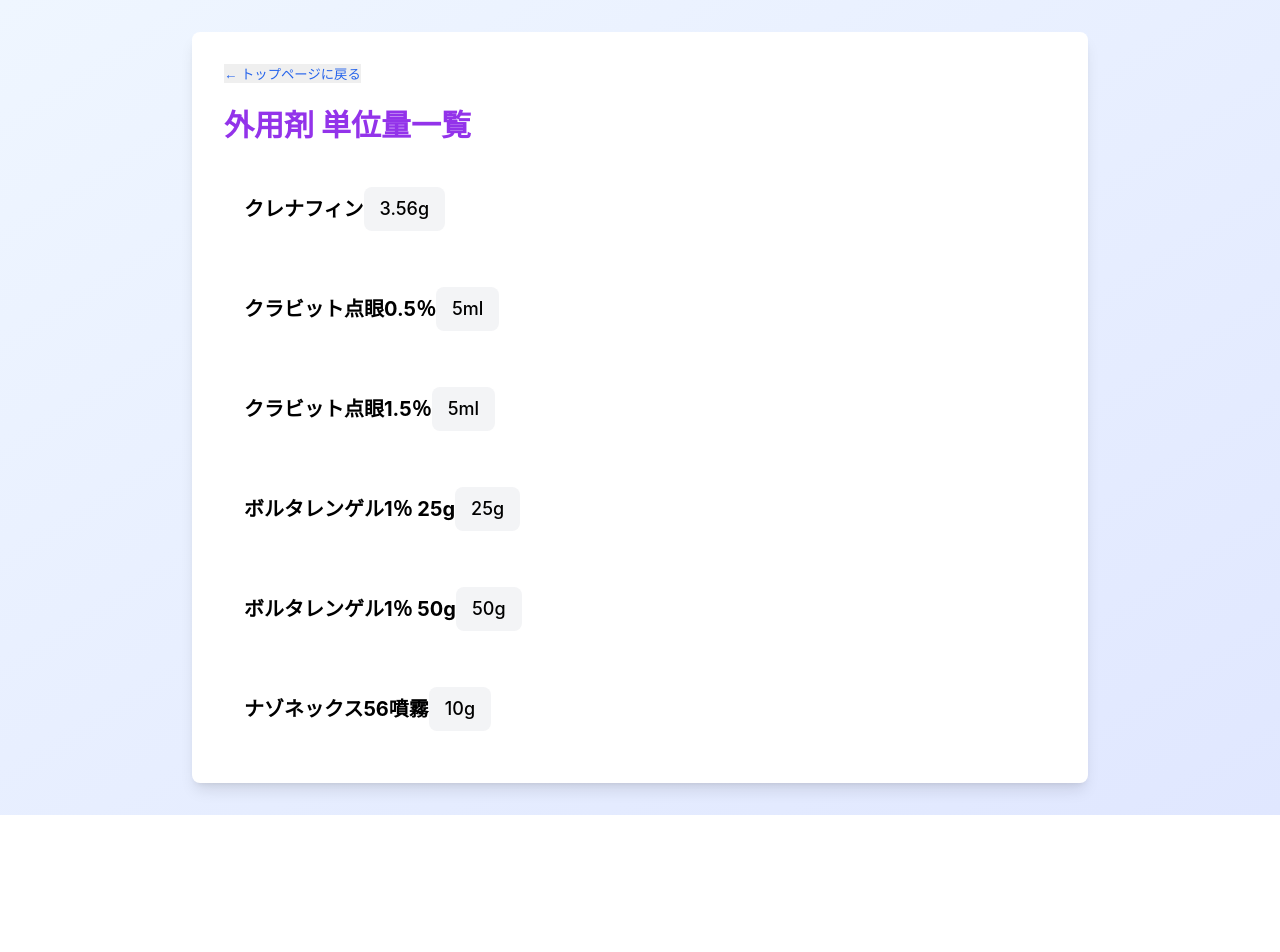
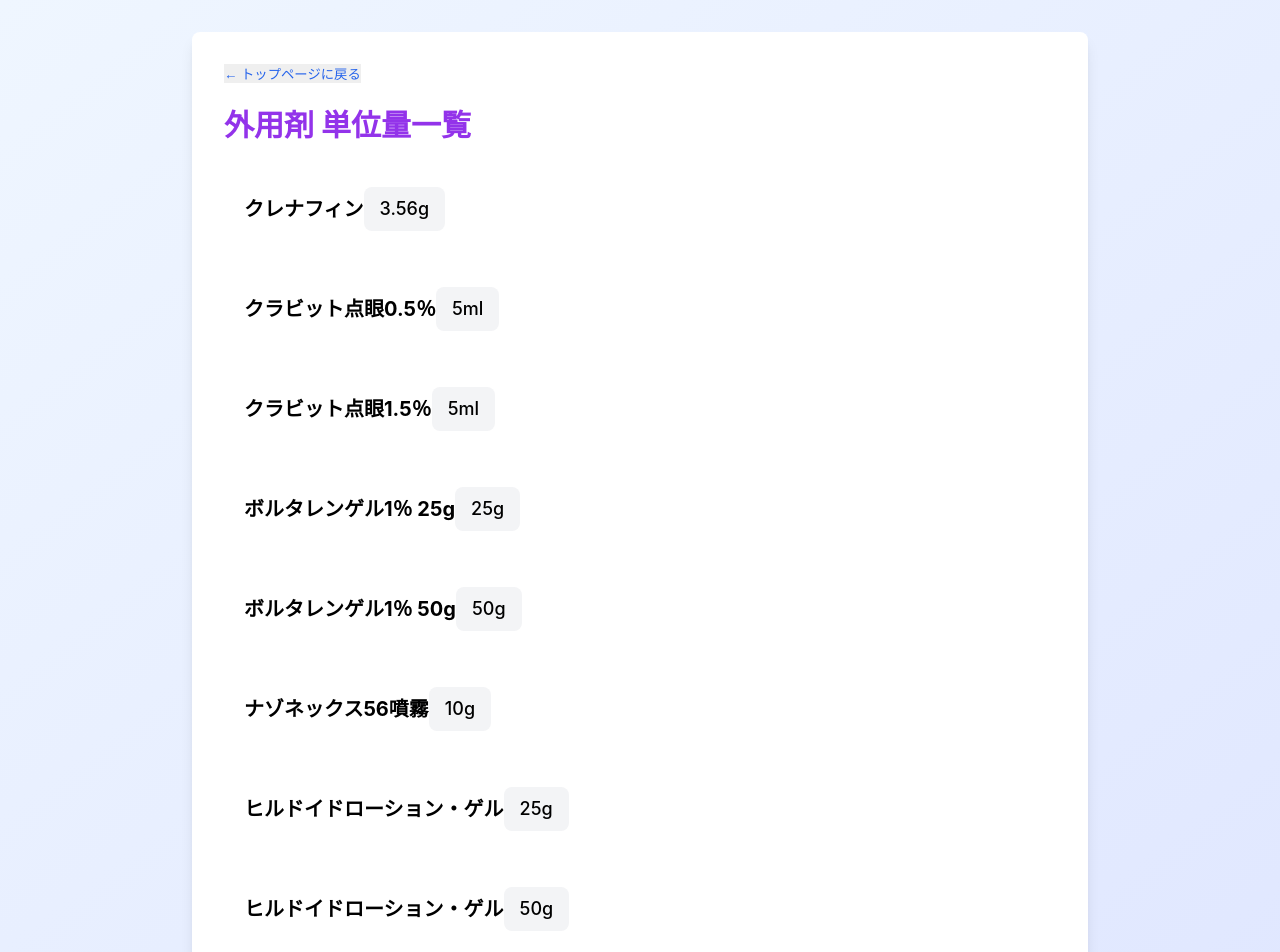
Before and after one commit to makizo/crmed, a React (Vite) app: page /extmedvalue in a window 1280 px wide. Shown: the top 952 px of the page. Before the commit the page ends 815 px from the top, so only its background shows below. Built offline with nearby package versions, Linux system fonts and the light colour scheme.

Commit message:
extMedValue.js: add some contents.

```diff
--- a/src/data/extMedValue.js
+++ b/src/data/extMedValue.js
@@ -28,5 +28,15 @@
     medName: 'ナゾネックス56噴霧',
     contentValue: '10g',
     yomi: 'nazonekkusu'
+  },
+  {
+    medName: 'ヒルドイドローション・ゲル',
+    contentValue: '25g',
+    yomi: 'hirudoido'
+  },
+  {
+    medName: 'ヒルドイドローション・ゲル',
+    contentValue: '50g',
+    yomi: 'hirudoido'
   }
 ];
```
